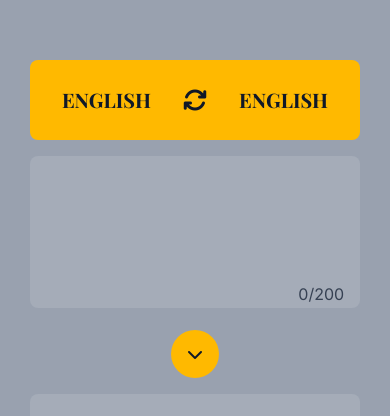
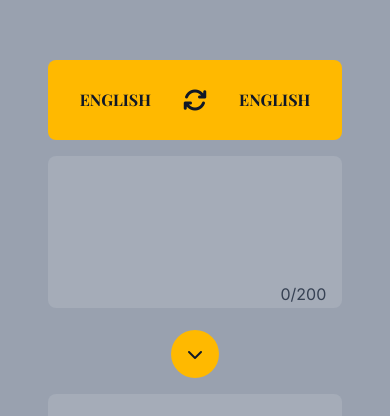
Before and after one commit to SabinaMB/translatorApp, a React (Vite) app: page / in a window 390 px wide. Shown: the part 128-544 px from the top of the page. Built offline with nearby package versions, Linux system fonts and the light colour scheme; a web font is replaced by a local one.

Commit message:
responsive

```diff
--- a/src/App.jsx
+++ b/src/App.jsx
@@ -1,7 +1,7 @@
 import TranslatorApp from "./TranslatorApp";
 function App() {
   return (
-    <div className="w-full h-screen  bg-gray-400 flex justify-center items-center">
+    <div className="w-full min-h-screen bg-gray-400 flex justify-center items-center">
       <TranslatorApp />
     </div>
   );
--- a/src/index.css
+++ b/src/index.css
@@ -26,7 +26,7 @@
 }
 
 .language {
-  @apply text-xl  text-right uppercase cursor-pointer font-bold;
+  @apply text-base sm:text-xl text-right uppercase cursor-pointer font-bold;
   font-family: "Playfair Display", "Montserrat", serif;
 }
 
```
